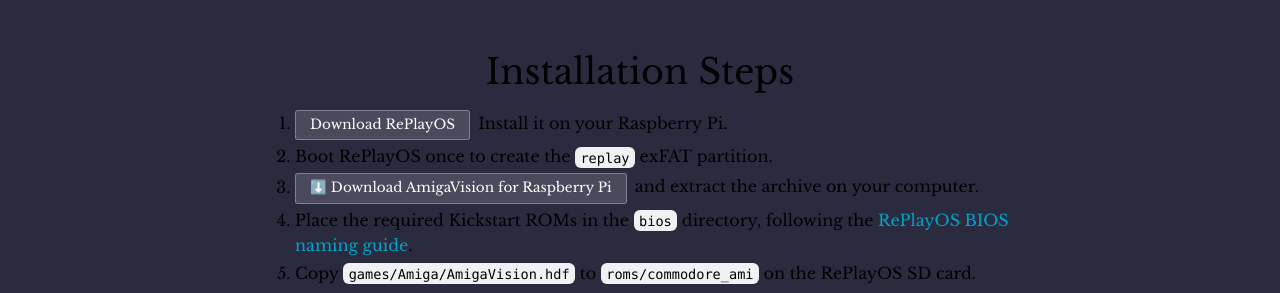
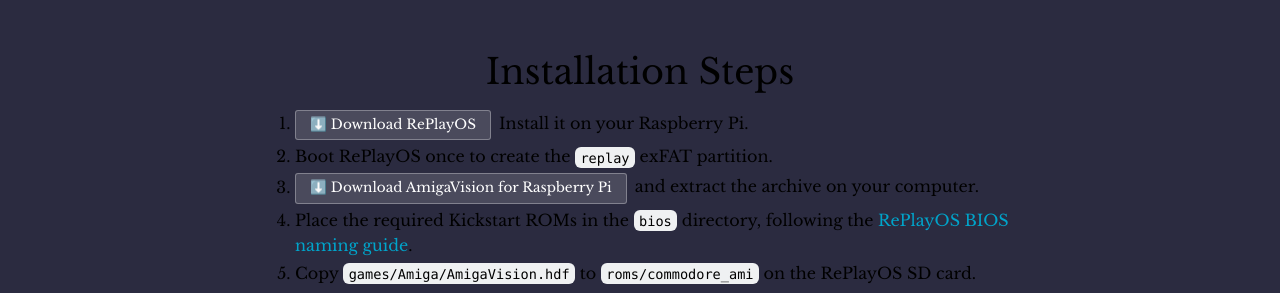
Before and after one commit to amigavision/amigavision.github.io, a Jekyll site: the page built from download/pi.html, in a window 1280 px wide. Shown: the part 503-796 px from the top of the page. Built offline with Jekyll 4.4.1, drawn with Linux system fonts in a browser that asks for light colours.

Commit message:
Add arrows

```diff
--- a/download/pi.html
+++ b/download/pi.html
@@ -16,7 +16,7 @@
   <div class="text-container">
     <h2>Installation Steps</h2>
     <ol>
-      <li><div class="button alt"><a target="_blank" href="https://www.replayos.com">Download RePlayOS</a></div>Install it on your Raspberry Pi.</li>
+      <li><div class="button alt"><a target="_blank" href="https://www.replayos.com">⬇️ Download RePlayOS</a></div>Install it on your Raspberry Pi.</li>
       <li>Boot RePlayOS once to create the <code>replay</code> exFAT partition.</li>
       <li><div class="button alt"><a target="_blank" href="https://archive.org/details/software?query=amigavision+for+raspberry+pi">⬇️ Download AmigaVision for Raspberry Pi</a></div>and extract the archive on your computer.</li>
       <li>Place the required Kickstart ROMs in the <code>bios</code> directory, following the <a href="https://www.replayos.com/addbios/">RePlayOS BIOS naming guide</a>.</li>
--- a/download/pocket.html
+++ b/download/pocket.html
@@ -16,7 +16,7 @@
   <div class="text-container">
     <h2>Installation Steps</h2>
     <ol>
-      <li><div class="button alt"><a target="_blank" href="https://github.com/agg23/openfpga-amiga">Download the Amiga Pocket Core</a></div> and install it, or install it using your preferred Pocket updater — we recommend <a href="https://mattpannella.github.io/pupdate/">Pupdate</a>.</li>
+      <li><div class="button alt"><a target="_blank" href="https://github.com/agg23/openfpga-amiga">⬇️ Download the Amiga Pocket Core</a></div> and install it, or install it using your preferred Pocket updater — we recommend <a href="https://mattpannella.github.io/pupdate/">Pupdate</a>.</li>
       <li><div class="button alt"><a target="_blank" href="https://archive.org/details/software?query=amigavision+for+analogue+pocket">⬇️ Download AmigaVision for Analogue Pocket</a></div> and and extract the archive on your computer.</li>
       <li>Copy the files in <code>games/Amiga</code> to <code>/Assets/amiga/common</code> on your Pocket SD card.</li>
       <li>If you already have a save file, make sure it is named <code>AmigaVision-Saves.hdf</code> (not <code>MegaAGS-Saves.hdf</code>).</li>
```
